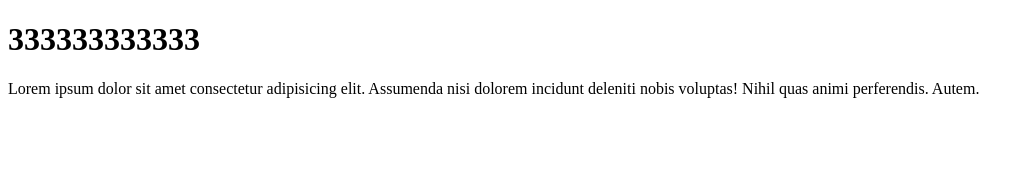
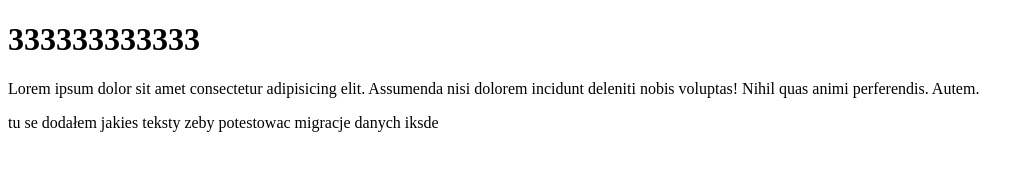
Before and after one commit to krzysztofbem/learning2, a plain HTML site: page index.html in a window 1280 px wide. Shown: the whole page, without its empty margins (0-1034 px from the left). Drawn offline with Linux system fonts and the light colour scheme.

Commit message:
newbranchxds added wtih span in index.html

```diff
--- a/index.html
+++ b/index.html
@@ -12,6 +12,8 @@
     <h1>333333333333</h1>
     <p>Lorem ipsum dolor sit amet consectetur adipisicing elit. Assumenda nisi dolorem incidunt deleniti nobis voluptas!
         Nihil quas animi perferendis. Autem.</p>
+
+    <span>tu se dodałem jakies teksty zeby potestowac migracje danych iksde</span>
 </body>
 
 </html>
```
